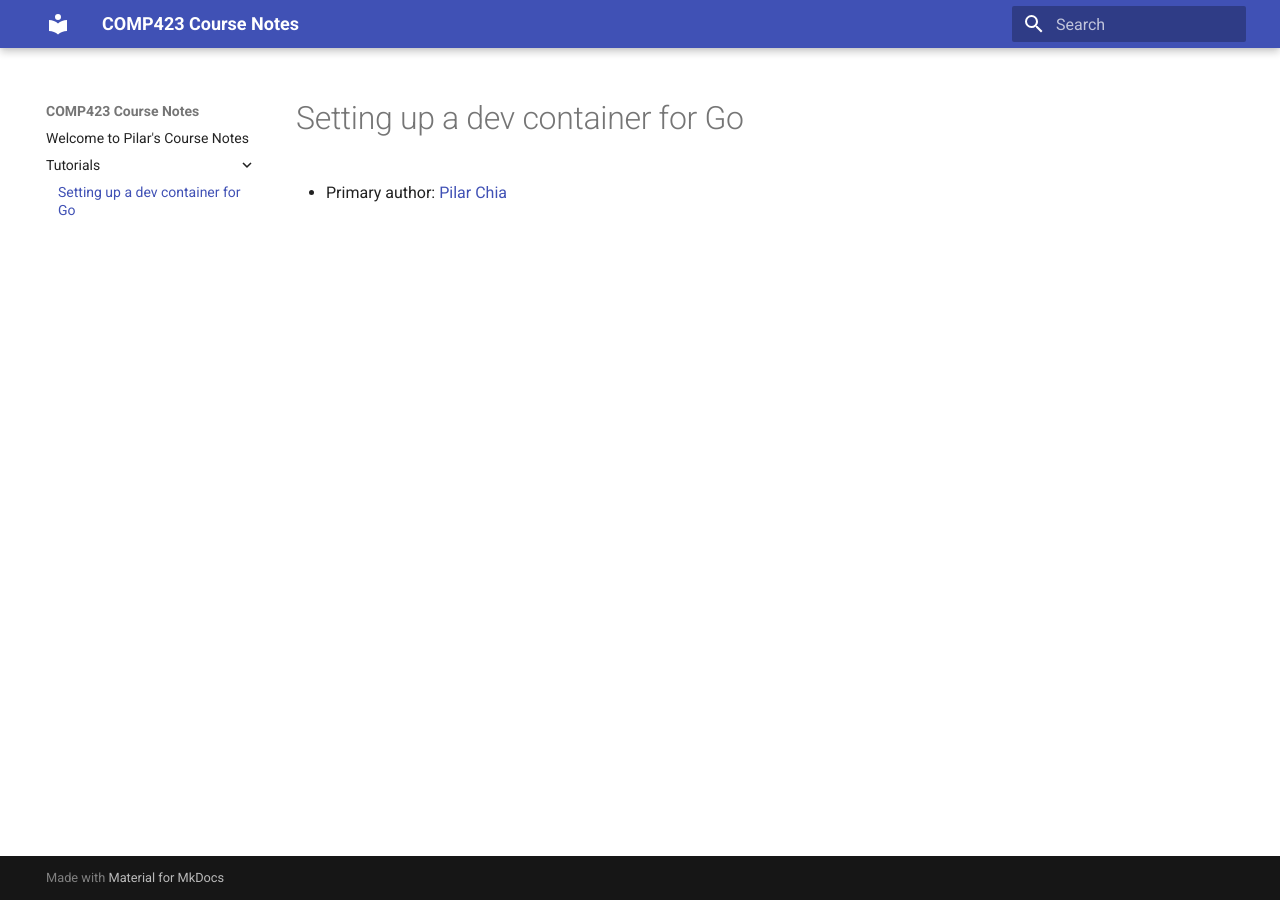
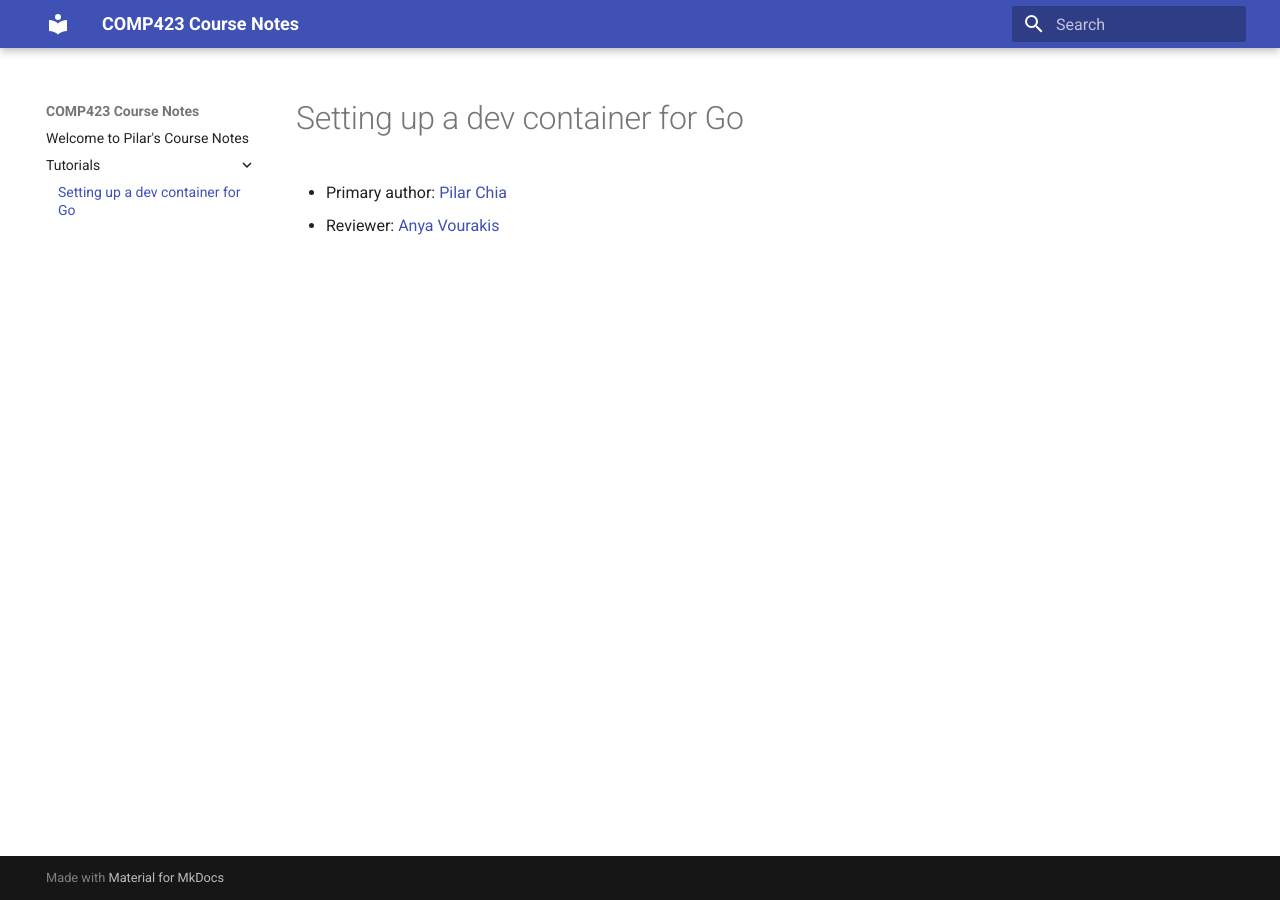
Before and after one commit to mchia157/comp423-course-notes, an MkDocs documentation site: the page built from docs/tutorials/go-setup.md, in a window 1280 px wide. Built offline with MkDocs 1.6.1 and Material for MkDocs 9.7.7, drawn with Linux system fonts in a browser that asks for light colours.

Commit message:
Added reviewer to tutorial page

```diff
--- a/docs/tutorials/go-setup.md
+++ b/docs/tutorials/go-setup.md
@@ -1,3 +1,4 @@
 # Setting up a dev container for Go
 
 * Primary author: [Pilar Chia](https://github.com/mchia157)
+* Reviewer: [Anya Vourakis](https://github.com/v-anya)
```
